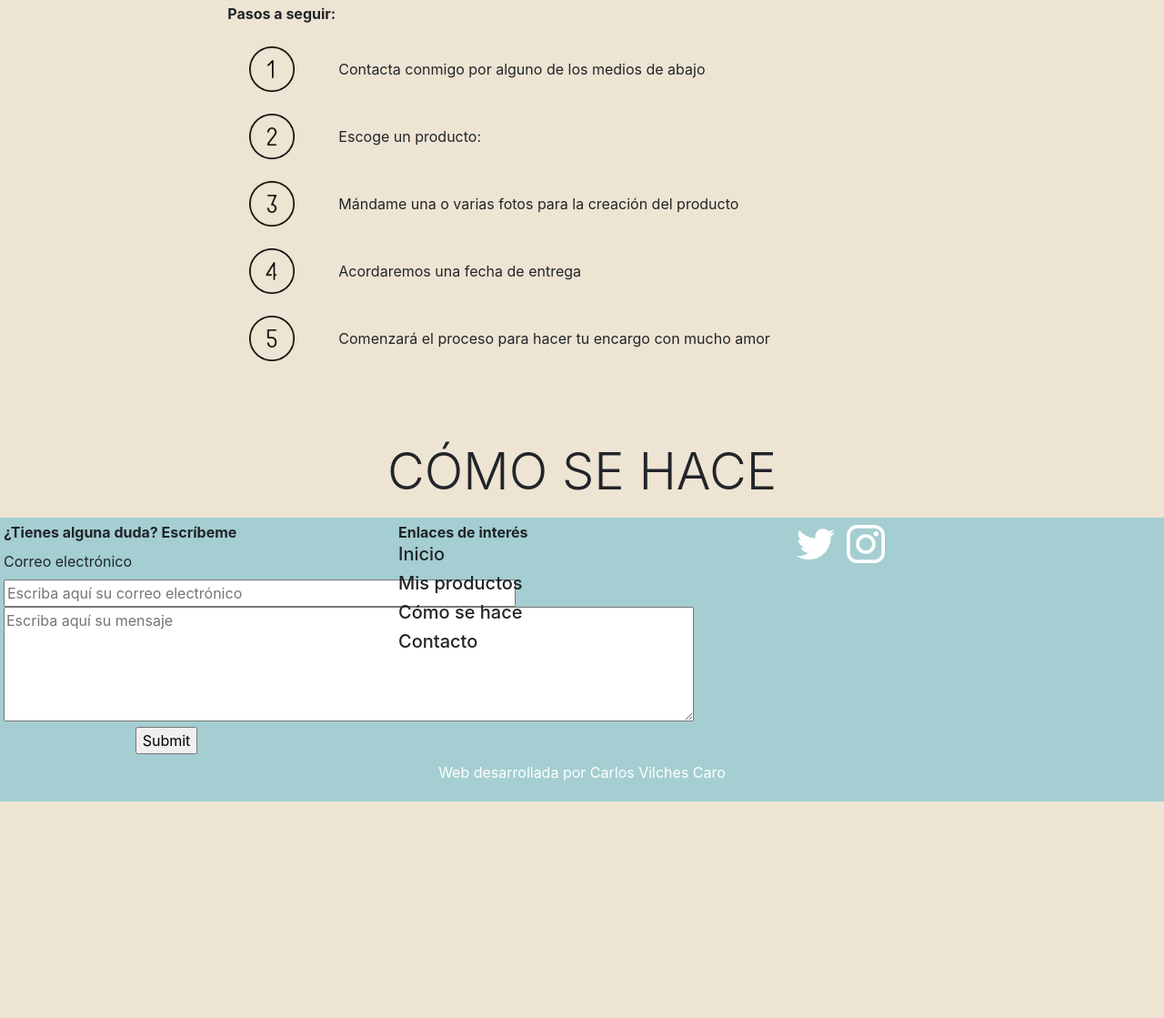
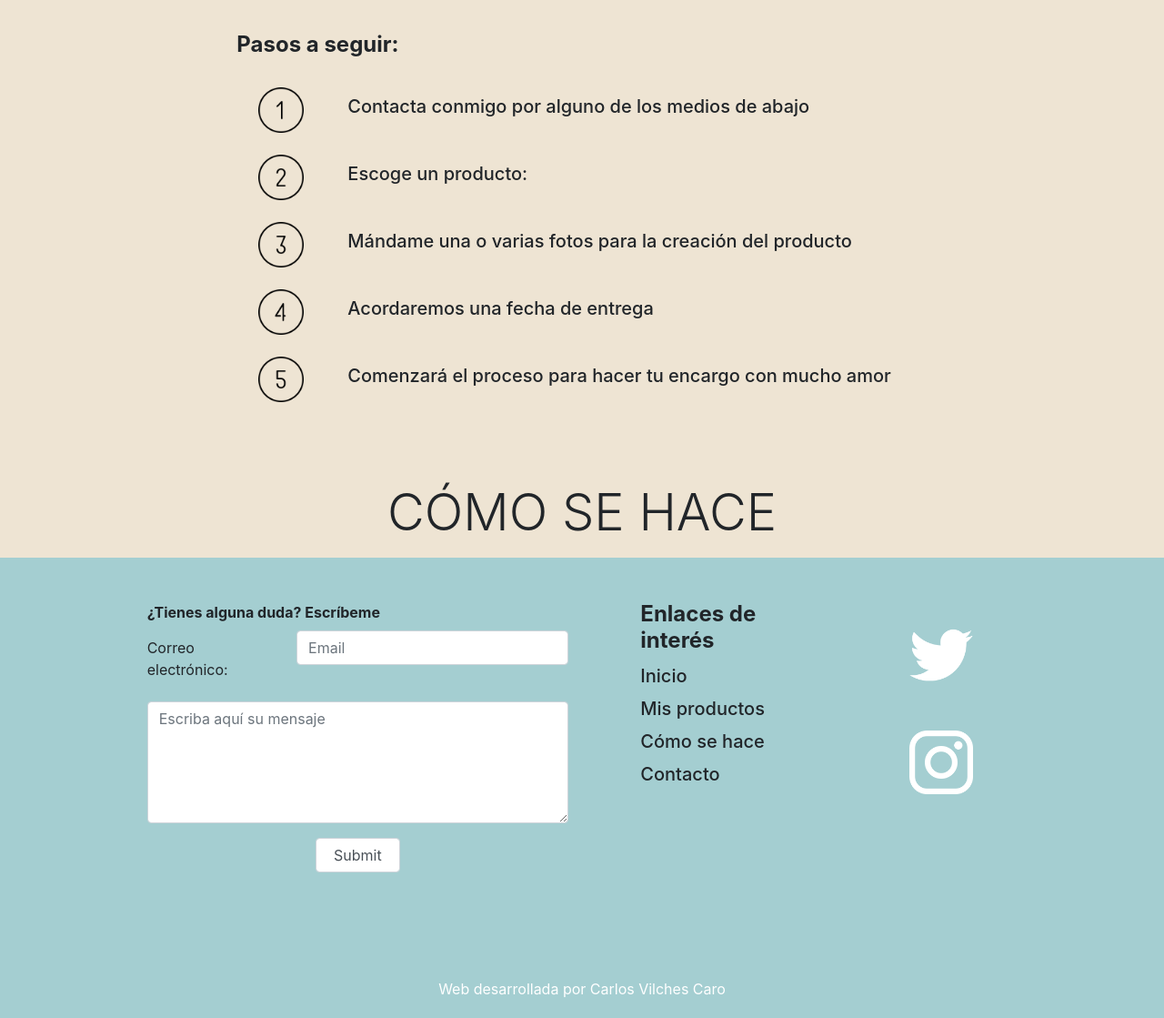
Before and after one commit to cvilchescaro/PaginaWeb, a plain HTML site: page index.html in a window 1280 px wide. Shown: the part 1169-2288 px from the top of the page at 91% size. Before the commit the page ends 2050 px from the top, so only its background shows below. Drawn offline with nearby package versions, Linux system fonts and the light colour scheme.

Commit message:
Responsive index correcto

```diff
--- a/css/Estilos.css
+++ b/css/Estilos.css
@@ -35,6 +35,13 @@ footer img {
     margin-left: auto;
     margin-right: auto;
 }
+.rounded {
+    width: 460px;
+    height: 345px;
+    margin-left: auto;
+    margin-right: auto;
+}
+
 
 header img .img-fluid {
     width: 390px;
@@ -44,8 +51,8 @@ header img .img-fluid {
 }
 
 footer .img-fluid {
-    width: 50px;
-    height: 50px;
+    width: 70px;
+    height: 70px;
     margin-left: auto;
     margin-right: auto;
 }
--- a/index.html
+++ b/index.html
@@ -26,11 +26,9 @@
     <script src="https://cdn.jsdelivr.net/npm/popper.js@1.16.1/dist/umd/popper.min.js" integrity="sha384-9/reFTGAW83EW2RDu2S0VKaIzap3H66lZH81PoYlFhbGU+6BZp6G7niu735Sk7lN" crossorigin="anonymous"></script>
     <script src="https://cdn.jsdelivr.net/npm/bootstrap@4.5.3/dist/js/bootstrap.min.js" integrity="sha384-w1Q4orYjBQndcko6MimVbzY0tgp4pWB4lZ7lr30WKz0vr/aWKhXdBNmNb5D92v7s" crossorigin="anonymous"></script>
     -->
-    <div class="container-fluid p-0">
-        <div class="row p-0">
-            <div class="col p-0">
-                <nav class="navbar navbar-expand-sm navbar-dark">
-                    <a class="navbar-brand pl-3" href="#">
+    <div class="container-fluid">
+        <nav class="row navbar navbar-expand-sm navbar-dark">
+            <a class="navbar-brand ml-4" href="#">
                 <img class="logo" src="img/icon/logo.png" alt="Logo Crisblamart">
             </a>
             <button class="navbar-toggler" type="button" data-toggle="collapse" data-target="#navbarTogglerDemo02" aria-controls="navbarSupportedContent" aria-expanded="false" aria-label="Toggle navigation">
@@ -39,15 +37,15 @@
 
             <div class="collapse navbar-collapse" id="navbarTogglerDemo02">
                 <ul class="navbar-nav ml-auto">
-                        <li class="nav-item active pr-3">
+                <li class="nav-item active mr-3">
                     <a class="nav-link" href="#">Inicio <span class="sr-only">(current)</span></a>
                 </li>
 
-                        <li class="nav-item active pr-3">
+                <li class="nav-item active mr-3">
                     <a class="nav-link" href="#">Cómo se hace</a>
                 </li>
 
-                        <li class="nav-item dropdown active pr-3">
+                <li class="nav-item dropdown active mr-3">
                     <a class="nav-link dropdown-toggle" href="#" id="navbarDropdown" role="button" data-toggle="dropdown" aria-haspopup="true" aria-expanded="false">
                     Tienda
                     </a>
@@ -58,56 +56,53 @@
                     </div>
                 </li>
 
-                        <li class="nav-item active pr-3">
+                <li class="nav-item active mr-3">
                     <a class="nav-link" href="#">Contacto</a>
                 </li>
                 </ul>
             </div>
         </nav>
 
-            </div>
-        </div>
+
+
         <!-- HEADER -->
-        <div class="row">
-            <div class="col">
-                <header>
+        <header class="row justify-content-center">
             <!-- Texto cabecera -->
-                    <div class="row">
-                        <div class="col">
+                <div class="col-12">
                     <h1>Crisblamart</h1>
                 </div>
-                    </div>
             <!-- Logo cabecera -->
-                    <div class="row">
-                        <div class="col pb-5">
+                <div class="col-12 mb-5">
                     <img class="img-fluid" src="img/icon/logo.png" alt="logo_Crisblamart">
                 </div>
-                    </div>
+        </header>
 
-                </header>
-            </div>
-        </div>
+
+
         <!-- SECCIÓN: MIS PRODUCTOS -->
-
         <div class="row">
-            <div class="col pb-5">
+            <div class="col-12 mb-5">
                     <p class="display-4 text-center bg-transparent text-black-100">
                         MIS PRODUCTOS
                     </p>
             </div>
         </div>
-        <div class="row justify-content-md-center pb-5">
-                <div class="col-md-auto">
-                    <img class="img-fluid" src=img/pictures/picture_14.jpg alt="Retratos personalizados">
+        <div class="row justify-content-center">
+                <div class="col-auto col-sm-auto col-md-auto">
+                    <figure class="figure ">
+                        <img class="img-fluid rounded" src=img/pictures/picture_14.jpg alt="Retratos personalizados">
+                    </figure>
                 </div>
-                <div class="col-md-auto">
-                    <img class="img-fluid" src=img/keychains/keychain_3.jpg alt="LLaveros personalizados">
+                <div class="col-auto col-sm-auto col-md-auto">
+                    <figure class="figure ">
+                        <img class="img-fluid rounded" src=img/keychains/keychain_3.jpg alt="LLaveros personalizados">
+                    </figure>
                 </div>
         </div>
 
         <!-- SECCIÓN: REALIZA TU PEDIDO -->
         <div class="row">
-            <div class="col">
+            <div class="col-12">
                 <p class="display-4 text-center bg-transparent text-black-100">
                     REALIZA TU PEDIDO
                 </p>
@@ -116,13 +111,13 @@
         <!-- Lista REALIZA TU PEDIDO -->
         <div class="row justify-content-center pr-5 pl-5 pb-5 pt-5">
             <div class="col-12 col-sm-8">
-                <ul class="list-unstyled"> <strong>Pasos a seguir:</strong>
+                <ul class="list-unstyled"> <h4><strong>Pasos a seguir:</strong></h4>
                     <!-- Primer elemento de línea -->
                     <div class="row justify-content-center">
                         <div class="col">
                             <li class="media pr-4 pl-4 pb-4 pt-4">
                                 <img class="mr-5" src="img/icon/Number_1_icon.png" alt="Logo">
-                                <div class="media-body align-self-center"><span>Contacta conmigo por alguno de los medios de abajo</span></div>
+                                <div class="media-body align-self-center"><h5>Contacta conmigo por alguno de los medios de abajo</h5></div>
                             </li>
                         </div>
                     </div>
@@ -131,7 +126,7 @@
                         <div class="col">
                             <li class="media pr-4 pl-4 pb-4">
                                 <img class="mr-5" src="img/icon/Number_2_icon.png" alt="Logo">
-                                <div class="media-body align-self-center"><span>Escoge un producto:</span></div>
+                                <div class="media-body align-self-center"><h5>Escoge un producto:</h5></div>
                             </li>
                         </div>
                     </div>
@@ -140,7 +135,7 @@
                         <div class="col">
                             <li class="media pr-4 pl-4 pb-4">
                                 <img class="mr-5" src="img/icon/Number_3_icon.png" alt="Logo">
-                                <div class="media-body align-self-center"><span>Mándame una o varias fotos para la creación del producto</span></div>
+                                <div class="media-body align-self-center"><h5>Mándame una o varias fotos para la creación del producto</h5></div>
                             </li>
                         </div>
                     </div>
@@ -149,7 +144,7 @@
                         <div class="col">
                             <li class="media pr-4 pl-4 pb-4">
                                 <img class="mr-5" src="img/icon/Number_4_icon.png" alt="Logo">
-                                <div class="media-body align-self-center"><span>Acordaremos una fecha de entrega</span></div>
+                                <div class="media-body align-self-center"><h5>Acordaremos una fecha de entrega</h5></div>
                             </li>
                         </div>
                     </div>
@@ -158,7 +153,7 @@
                         <div class="col">
                             <li class="media pr-4 pl-4 pb-4">
                                 <img class="mr-5" src="img/icon/Number_5_icon.png" alt="Logo">
-                                <div class="media-body align-self-center"><span>Comenzará el proceso para hacer tu encargo con mucho amor</span></div>
+                                <div class="media-body align-self-center"><h5>Comenzará el proceso para hacer tu encargo con mucho amor</h5></div>
                             </li>
                         </div>
                     </div>
@@ -167,7 +162,7 @@
         </div>
         <!-- SECCIÓN: CÓMO SE HACE -->
         <div class="row">
-            <div class="col">
+            <div class="col-12">
                 <p class="display-4 text-center bg-transparent text-black-100">
                     CÓMO SE HACE
                 </p>
@@ -176,47 +171,58 @@
 
 
         <!-- PIE -->
-        <div class="row">
-            <div class="col">
-                <footer>
-                    <div class="row justify-content-center p-1">
-                        <div class="col-4">
+        <footer class="row page-footer">
+            <div class="col-12">
+                    <div class="row p-5 justify-content-center">
+
+                        <!-- FORMULARIO -->
+                        <div class="col-10 col-lg-5">
                             <form>
-                                <div class="row">
-                                    <div class="col-12 pb-2">
+                                <div class="form-group row">
+                                    <div class="col-12 mb-2">
                                         <strong>¿Tienes alguna duda? Escríbeme</strong>
                                     </div>
-                                </div>
-                                <div class="row">
-                                    <div class="col-12">
-                                        <label for="email">Correo electrónico</label>
-                                        <input type="email" placeholder="Escriba aquí su correo electrónico" size="50">
+                                    <label for="Email" class="col-4 col-form-label">Correo electrónico:</label>
+                                    <div class="col-8">
+                                      <input type="email" class="form-control" id="Email" placeholder="Email">
                                     </div>
                                   </div>
-                                <div class="row">
+                                  <div class="form-group row">
                                     <div class="col-12">
-                                        <textarea name="message" rows="5" cols="72" placeholder="Escriba aquí su mensaje"></textarea>
+                                        <textarea id="message" class="form-control" rows="5" cols="15" placeholder="Escriba aquí su mensaje"></textarea>
                                     </div>
                                   </div>
-                                <div class="row justify-content-center">
-                                    <div class="col-4">
-                                        <input type="submit">
+                                  <div class="form-group row justify-content-center">
+                                        <div class="col-5 col-sm-4 col-md-3">
+                                            <input type="submit" class="form-control mb-5">
                                         </div>
                                   </div>
                             </form>
                         </div>
 
-                        <div class="col-4">
-                            <strong>Enlaces de interés</strong>
-                            <h5>Inicio</h5>
-                            <h5>Mis productos</h5>
-                            <h5>Cómo se hace</h5>
-                            <h5>Contacto</h5>
+                        <!-- ENLACES DE INTERÉS -->
+                        <div class="col-10 col-sm-7 col-md-6 col-lg-3">
+                            <div class="row justify-content-center">
+                                <div class="col-8">
+                                    <h4><strong>Enlaces de interés</strong></h4>
+                                    <h5 class="pt-1 pb-1">Inicio</h5>
+                                    <h5 class="pb-1">Mis productos</h5>
+                                    <h5 class="pb-1">Cómo se hace</h5>
+                                    <h5 class="pb-1">Contacto</h5>
+                                </div>
+                            </div>
                         </div>
 
-                        <div class="col-4">
-                            <img class="img-fluid p-1" src="img/icon/Twitter_icon.png">
-                            <img class="img-fluid p-1" src="img/icon/Instragram_icon.png">
+                        <!-- MIS REDES SOCIALES -->
+                        <div class="col-10 col-sm-3 col-md-4 col-lg-2 pt-4">
+                            <div class="row justify-content-center">
+                                <div class="col-auto col-sm-auto col-md-auto mb-5">
+                                    <img class="img-fluid" src="img/icon/Twitter_icon.png">
+                                </div>
+                                <div class="col-auto col-sm-auto col-md-auto mb-5">
+                                    <img class="img-fluid" src="img/icon/Instragram_icon.png">
+                                </div>
+                            </div>
                         </div>
                     </div>
 
@@ -227,10 +233,8 @@
                             </p>
                         </div>
                     </div>
+            </div>
         </footer>
-            </div>
-        </div>
-
     </div>
 </body>
 </html>
```
Lines whose indentation alone changed are shown as unchanged.
